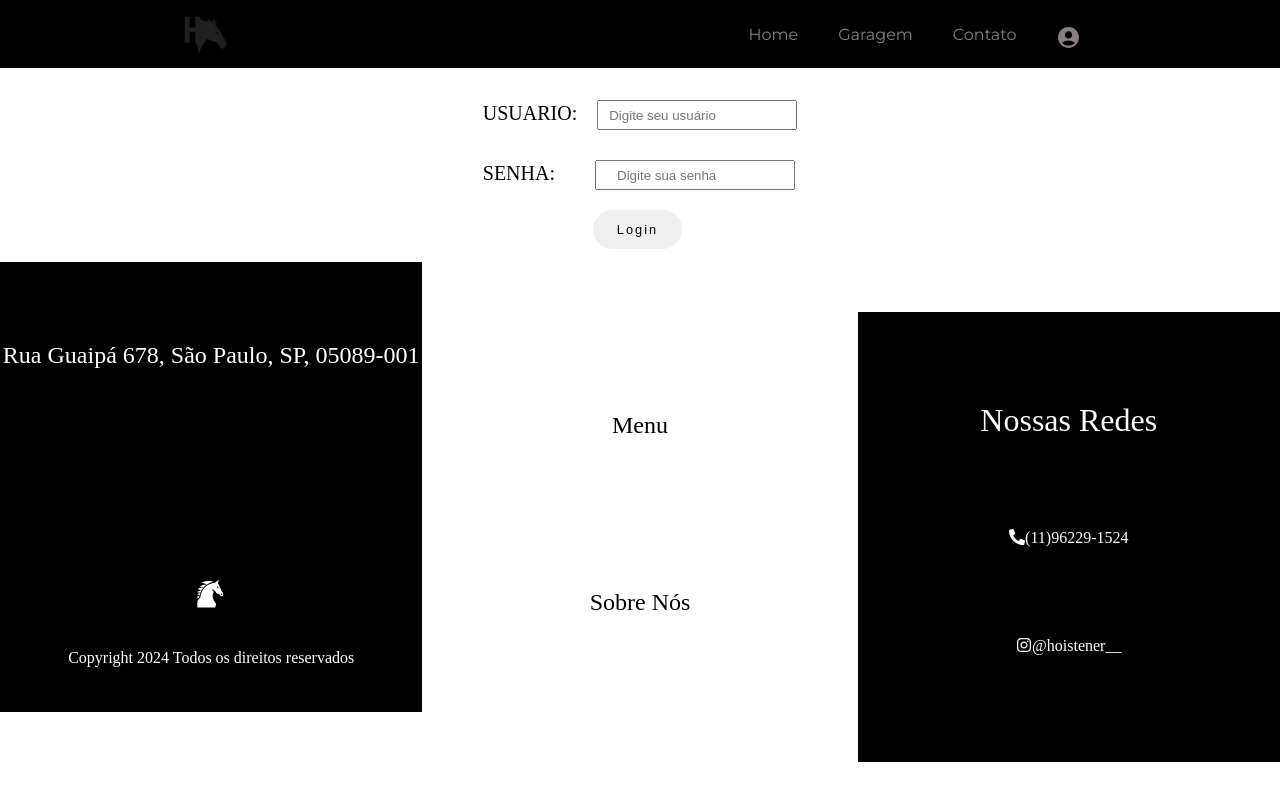
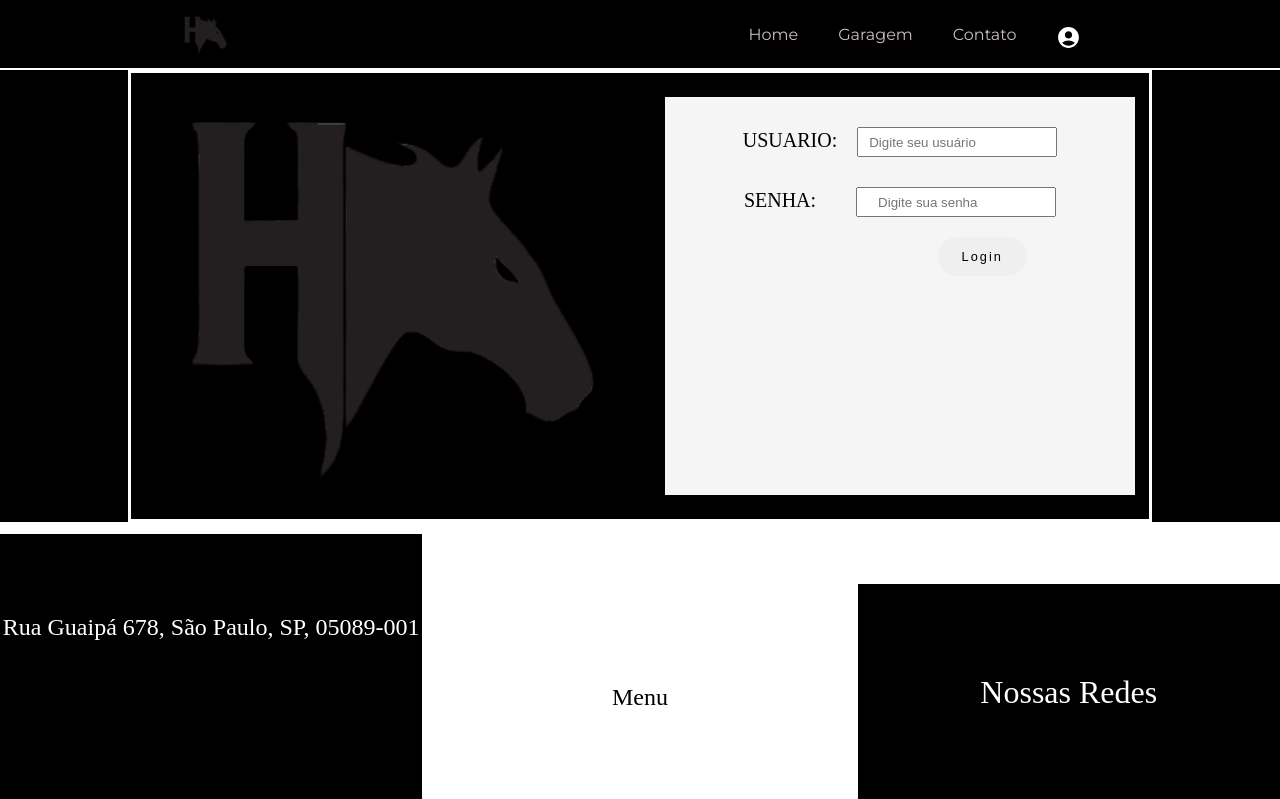
Before and after one commit to lucasma1a/HoistenerTCC, a React (Vite) app: page /login in a window 1280 px wide. Shown: the top 799 px of the page. Built offline with nearby package versions, Linux system fonts and the light colour scheme.

Commit message:
ajuste merge

```diff
--- a/db.json
+++ b/db.json
@@ -23,17 +23,10 @@
     },
     {
       "id": "4c03",
-      "nome": "Arthur",
+      "nome": "Thurtux",
       "preco": "55555",
       "marca": "Cidade",
       "imagem": "https://github.com/Thurtux.png"
-    },
-    {
-      "id": "f568",
-      "nome": "well",
-      "preco": "asa",
-      "marca": "sassa",
-      "imagem": "https://github.com/welltecnc.png"
     }
   ]
 }
--- a/src/components/Busca/Busca.module.css
+++ b/src/components/Busca/Busca.module.css
@@ -16,5 +16,5 @@
 
 .busca:focus{
     border: none;
-    border-bottom: 6px solid black;
+    border-bottom: 6px solid rgb(83, 79, 79);
 }
--- /dev/null
+++ b/src/components/ErroBusca/ErroBusca.jsx
@@ -0,0 +1,13 @@
+import style from './ErroBusca.module.css'
+import Gif from './img/confuso.gif'
+
+export default function ErroBusca(){
+    return(
+        <>
+        <div className={style.erroBusca}>
+            <img src={Gif} alt="" />
+            <h1>Não há carros com essa marca</h1>
+        </div>
+        </>
+    )
+}
--- /dev/null
+++ b/src/components/ErroBusca/ErroBusca.module.css
@@ -0,0 +1,14 @@
+.erroBusca{
+    color: white;
+    width: 40%;
+    font-family: "Montserrat", sans-serif;
+    display: flex;
+    flex-direction: column;
+    text-align: center;
+    justify-content: center;
+    align-items: center;
+}
+
+.erroBusca img{
+    width: 50%;
+}
--- a/src/components/Nav.jsx
+++ b/src/components/Nav.jsx
@@ -25,7 +25,7 @@ export default function Nav()
                     <a href='#Contato' className={style.navNavbarLink} data-test-id>
                         Contato
                     </a>
-                    <NavLink to="/login"  className={style.navNavbarLink} data-test-id>
+                    <NavLink to="/login"  className={({isActive}) => `${style.navNavbarLink} ${isActive ? style.linkDestacado : ''}`} data-test-id>
                         <MdAccountCircle size={25}/>
                         {/* <HiOutlineLogout onClick={handleLogout}/> */}
                     </NavLink>
--- a/src/components/Teste.jsx
+++ b/src/components/Teste.jsx
@@ -1,5 +1,4 @@
 import { useEffect, useState } from "react";
-import Gif from '../assets/confuso.gif';
 import Car from "./Car";
 
 const Teste = () => {
@@ -39,10 +38,7 @@ const Teste = () => {
                     />
                 ))
             ) : (
-                <div className="">
-                    <img src={Gif} alt="" />
-                    <h1>Não há carros com essa marca</h1>
-                </div>
+                <h1>sa</h1>
             )}
         </>
     );
--- /dev/null
+++ b/src/css/FormLogin.module.css
@@ -0,0 +1,27 @@
+.loginForm{
+    display: flex;
+    gap: 50px;
+    border: 3px solid white;
+    padding-top: 5%;
+    padding-bottom: 5%;
+    padding: 24px 14px;
+    width: 80%;
+}
+
+.loginFormImg{
+    width: 50%;
+}
+
+.loginFormImg img{
+    width: 100%;
+}
+
+.loginFormForm{
+    background-color: whitesmoke;
+    flex-direction: column;
+    display: flex;
+    flex-direction: column;
+    align-items: center;
+    width: 50%;
+    color: black;
+}
--- a/src/css/Link.module.css
+++ b/src/css/Link.module.css
@@ -3,11 +3,12 @@
     margin: 20px;
     font-size: 16px;
     font-family: "Montserrat", sans-serif;
-    color: rgb(138, 126, 126);
+    color: rgb(202, 189, 189);
     text-decoration: none;
 }
 
 .linkDestacado{
     text-decoration: underline;
     color: white;
+    font-weight: 600;
 }
--- a/src/css/style.css
+++ b/src/css/style.css
@@ -337,6 +337,8 @@
     display: flex;
     align-items: center;
     height: auto;
+    background-color: black;
+    color: white;
   }
 .login p {
     margin-top: 30px;
@@ -544,15 +546,15 @@
     justify-content:center;
     text-align: center;
     flex-wrap: wrap;
-    margin-top: 3%;
-    margin-bottom: 3%;
     width: 100%;
+    background-color: black;
+    padding-bottom: 5%;
 }
 
 .container-carro {
     backdrop-filter: blur(16px) saturate(180%);
-    background-color: white;
-    border: 1px solid rgba(255, 255, 255, 0.125);
+    background-color: black;
+    border-top: 1px solid white;
     display: flex;
     align-items: center;
     justify-content:center;
@@ -560,7 +562,8 @@
     flex-wrap: wrap;
     width: 100%;
     gap: 30px;
-    margin-top: 20px;
+    padding-top: 5%;
+    padding-bottom: 5%;
 }
 
 
--- a/src/routes/Garagem.jsx
+++ b/src/routes/Garagem.jsx
@@ -1,14 +1,9 @@
 import { useEffect, useState } from 'react';
-import CarroAston from "../assets/astonmartin.jpg";
-import CarroAudi from "../assets/audi.jpg";
-import CarroBMW from "../assets/bmw.jpg";
-import CarroHyundai from "../assets/hyundai.jpg";
-import CarroMeca from "../assets/meca.jpg";
-import CarroVolks from "../assets/volks.jpg";
+import styleBusca from '../components/Busca/Busca.module.css';
 import Car from '../components/Car';
+import ErroBusca from '../components/ErroBusca/ErroBusca.jsx';
+import ListaMarcas from '../components/ListaMarcas/ListaMarcas.jsx';
 import '../css/style.css';
-import styleBusca from '../components/Busca/Busca.module.css'
-import ListaMarcas from '../components/ListaMarcas/ListaMarcas.jsx'
 
 export default function Garagem() {
 
@@ -62,7 +57,7 @@ export default function Garagem() {
                     />
                 ))
             ) : (
-                <h1>Não há carros com essa marca</h1>
+                <ErroBusca/>
             )}
             </div>
         </>
--- a/src/routes/Login.jsx
+++ b/src/routes/Login.jsx
@@ -1,4 +1,6 @@
 import { useRef } from 'react';
+import Logo from '../assets/hoistener-logo.png';
+import style from '../css/FormLogin.module.css';
 import '../css/style.css';
 import Lista from './Lista';
 
@@ -32,17 +34,36 @@ export default function Login() {
       {getUsuario && getSenha ?(
         <Lista/>
       ):(
-    <form onSubmit={handleSubmit}>
+        <div className={style.loginForm}>
+          <div className={style.loginFormImg}>
+            <img src={Logo} alt="imagem" />
+          </div>
+          <form onSubmit={handleSubmit} className={style.loginFormForm}>
         <p>
           Usuario:
-        <input type="text" id="user" placeholder="Digite seu usuário" ref={usuario} required/>
+          <input
+            type="text"
+            id="user"
+            placeholder="Digite seu usuário"
+            ref={usuario}
+            required
+          />
         </p>
         <p>
           Senha:
-        <input type="password" id="senha" placeholder='Digite sua senha' ref={senha} required/>
+          <input
+            type="password"
+            id="senha"
+            placeholder="Digite sua senha"
+            ref={senha}
+            required
+          />
         </p>
-      <button type="submit" id="btnlogin">Login</button>
+        <button type="submit" id="btnlogin">
+          Login
+        </button>
       </form>
+        </div>
       /*final da condição ternaria */
     )}
     </section>
```
Also changed, not shown: src/components/ErroBusca/img/confuso.gif (renamed from src/assets/confuso.gif), 1 other file (tests, documents, lock files or other folders). Lines whose indentation alone changed are shown as unchanged.
